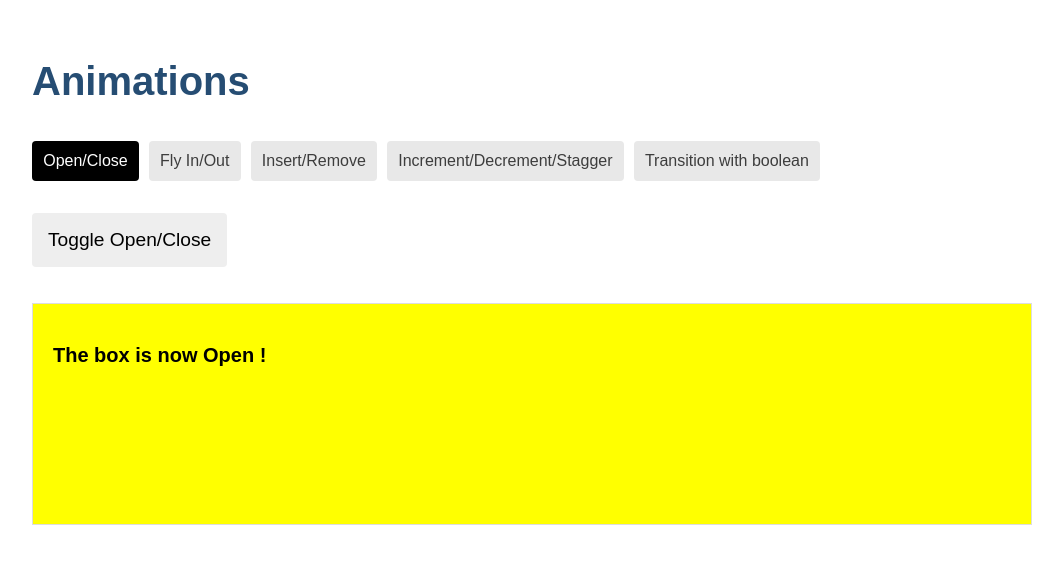
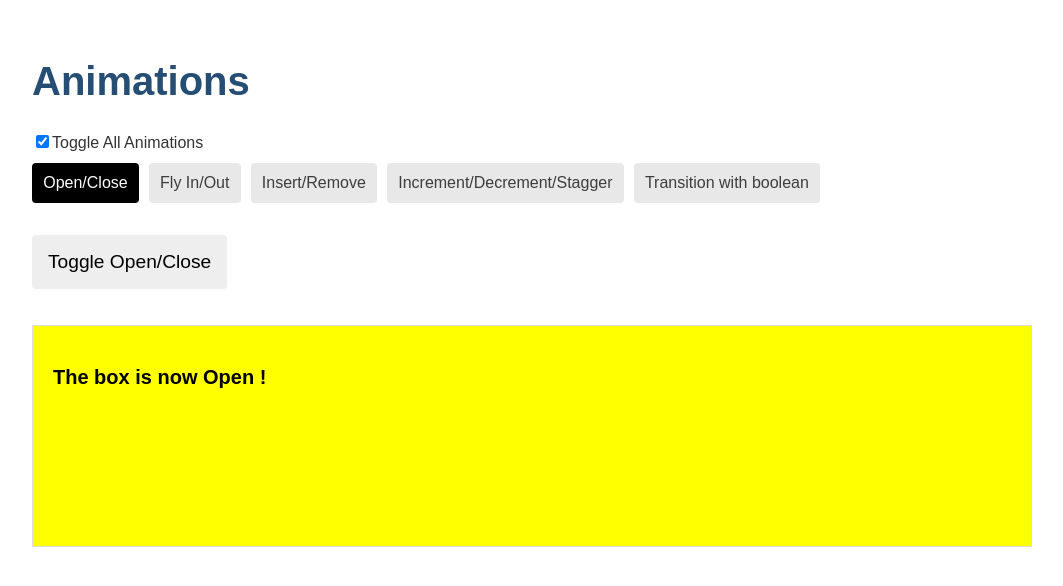
Before and after one commit to Florian935/angular-animation-demo, an Angular app: page /open-close in a window 1280 px wide. Shown: the top 586 px of the page, without its empty margins (108-1171 px from the left). Built offline with nearby package versions, Linux system fonts and the light colour scheme.

Commit message:
Feat: added enable / disable animation

```diff
--- a/src/app/app.component.html
+++ b/src/app/app.component.html
@@ -1,4 +1,12 @@
 <h1>Animations</h1>
+
+<input
+    type="checkbox"
+    id="animation-toggle"
+    [checked]="!animationsDisabled"
+    (click)="toggleAnimations()"
+/>
+<label for="animation-toggle">Toggle All Animations</label>
 
 <nav>
     <a [routerLink]="['open-close']" routerLinkActive="active">Open/Close</a>
--- a/src/app/app.component.ts
+++ b/src/app/app.component.ts
@@ -1,8 +1,15 @@
-import { Component } from '@angular/core';
+import { Component, HostBinding } from '@angular/core';
 
 @Component({
     selector: 'app-root',
     templateUrl: './app.component.html',
     styleUrls: ['./app.component.scss'],
 })
-export class AppComponent {}
+export class AppComponent {
+    @HostBinding('@.disabled')
+    public animationsDisabled = false;
+
+    toggleAnimations(): void {
+        this.animationsDisabled = !this.animationsDisabled;
+    }
+}
```
